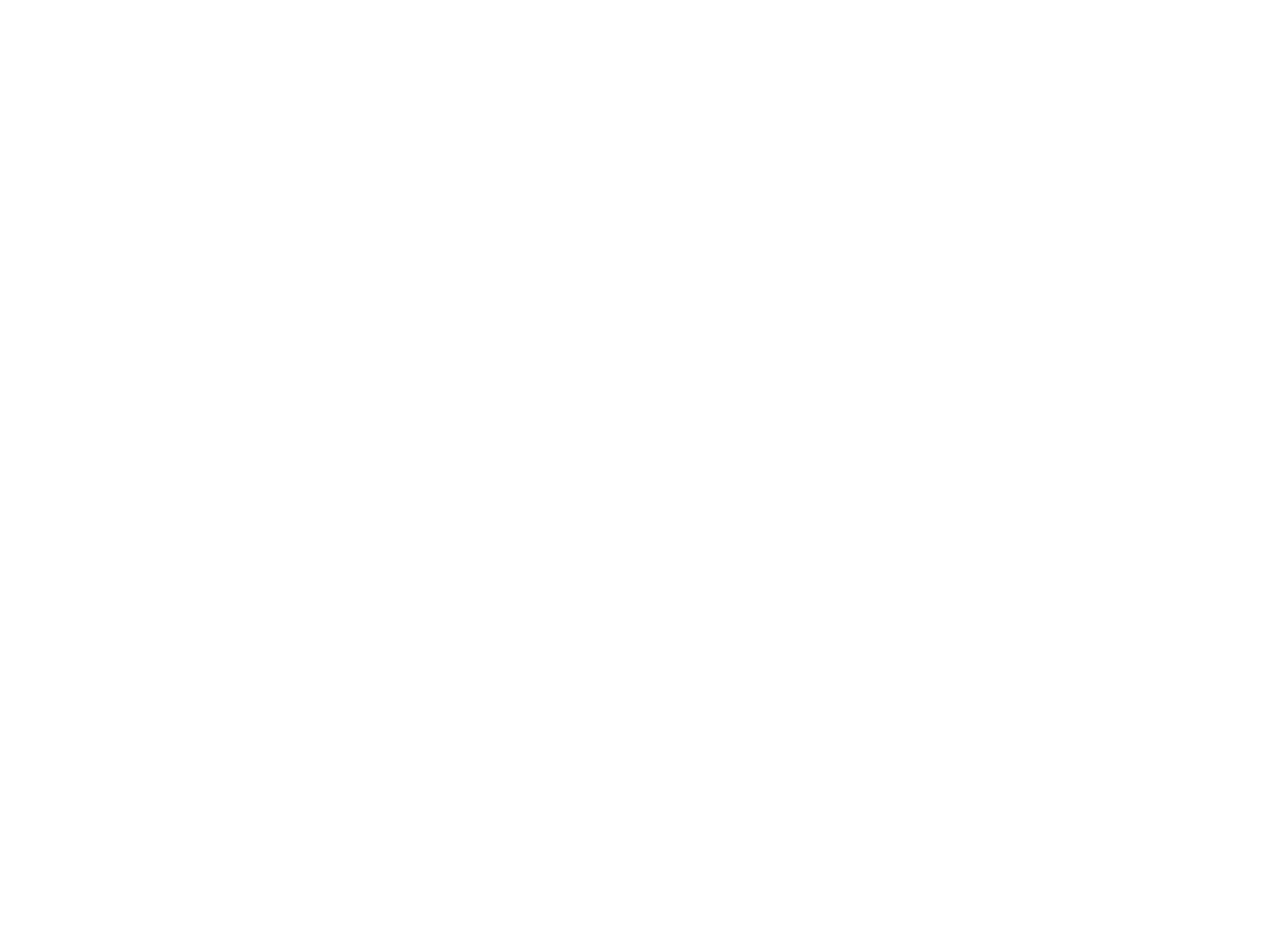
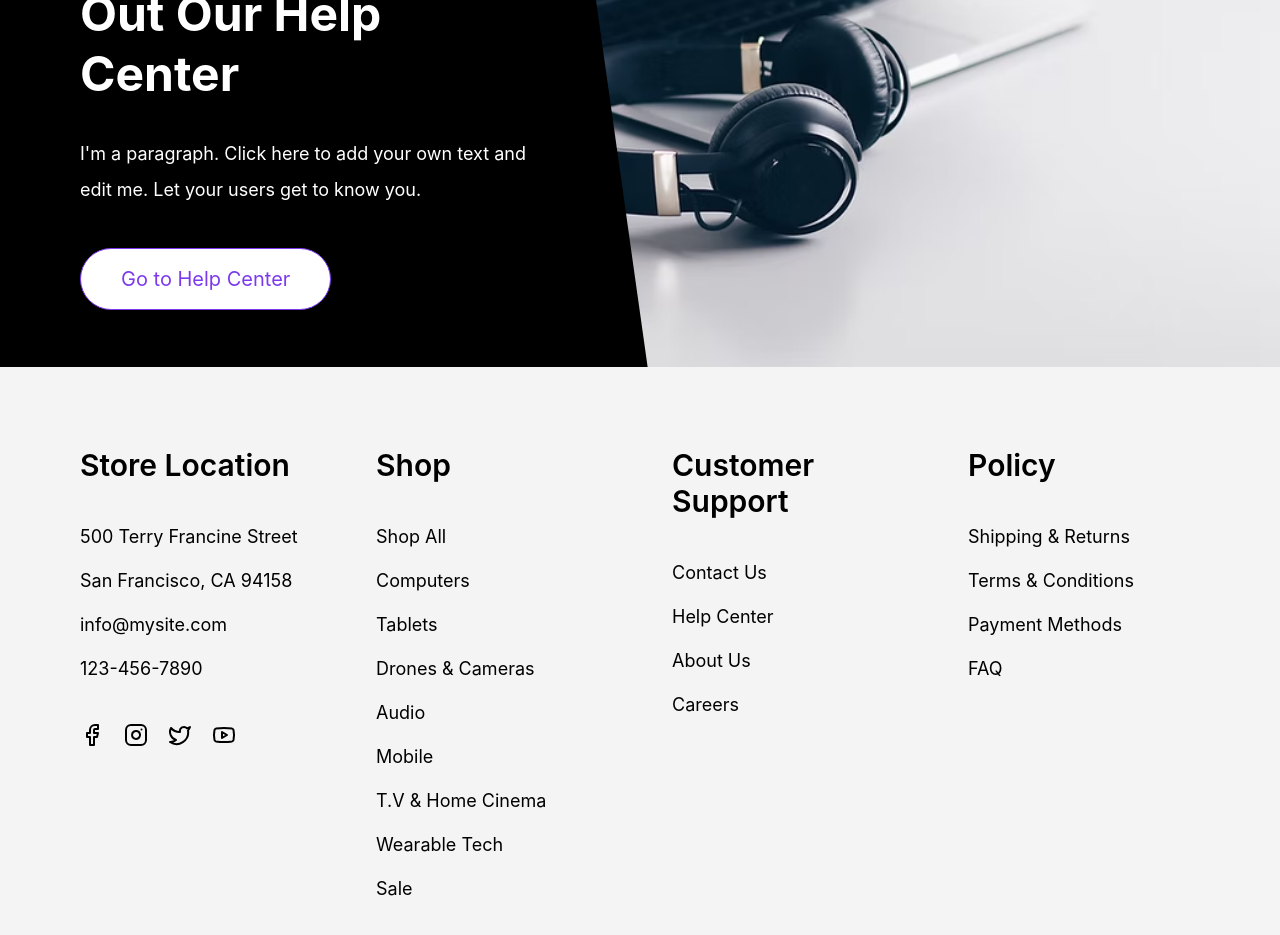
Before and after one commit to hrithik-nonia/electronic_shop, a React (Vite) app: page / in a window 1280 px wide. Shown: the part 5200-6135 px from the top of the page. Before the commit the page ends 4987 px from the top, so only its background shows below. Built offline with nearby package versions, Linux system fonts and the light colour scheme.

Commit message:
landing page complete

```diff
--- a/src/App.jsx
+++ b/src/App.jsx
@@ -1,5 +1,5 @@
 import Navbar from "./components/navbar";
-
+import Footer from "./components/footer";
 import { Routes, Route } from "react-router-dom";
 import Home from "./pages/home_page";
 
@@ -10,6 +10,7 @@
       <Routes>
         <Route path="/" element={<Home />} />
       </Routes>
+      <Footer />
     </>
   );
 }
--- /dev/null
+++ b/src/components/footer.jsx
@@ -0,0 +1,117 @@
+import { Facebook, Instagram, Twitter, Youtube } from "lucide-react";
+
+export default function Footer() {
+  return (
+    <footer className="bg-[#f4f4f4] py-20 px-6 lg:px-20">
+      <div className="max-w-7xl mx-auto">
+        <div className="grid grid-cols-1 md:grid-cols-2 lg:grid-cols-4 gap-16">
+          {/* Store Location */}
+          <div>
+            <h3 className="text-3xl font-semibold mb-10">Store Location</h3>
+
+            <div className="space-y-4 text-lg">
+              <p>500 Terry Francine Street</p>
+              <p>San Francisco, CA 94158</p>
+              <p>info@mysite.com</p>
+              <p>123-456-7890</p>
+            </div>
+
+            <div className="flex items-center gap-5 mt-10">
+              <Facebook
+                size={24}
+                className="cursor-pointer hover:scale-110 transition"
+              />
+              <Instagram
+                size={24}
+                className="cursor-pointer hover:scale-110 transition"
+              />
+              <Twitter
+                size={24}
+                className="cursor-pointer hover:scale-110 transition"
+              />
+              <Youtube
+                size={24}
+                className="cursor-pointer hover:scale-110 transition"
+              />
+            </div>
+          </div>
+
+          {/* Shop */}
+          <div>
+            <h3 className="text-3xl font-semibold mb-10">Shop</h3>
+
+            <ul className="space-y-4 text-lg">
+              <li>
+                <a href="#">Shop All</a>
+              </li>
+              <li>
+                <a href="#">Computers</a>
+              </li>
+              <li>
+                <a href="#">Tablets</a>
+              </li>
+              <li>
+                <a href="#">Drones & Cameras</a>
+              </li>
+              <li>
+                <a href="#">Audio</a>
+              </li>
+              <li>
+                <a href="#">Mobile</a>
+              </li>
+              <li>
+                <a href="#">T.V & Home Cinema</a>
+              </li>
+              <li>
+                <a href="#">Wearable Tech</a>
+              </li>
+              <li>
+                <a href="#">Sale</a>
+              </li>
+            </ul>
+          </div>
+
+          {/* Customer Support */}
+          <div>
+            <h3 className="text-3xl font-semibold mb-10">Customer Support</h3>
+
+            <ul className="space-y-4 text-lg">
+              <li>
+                <a href="#">Contact Us</a>
+              </li>
+              <li>
+                <a href="#">Help Center</a>
+              </li>
+              <li>
+                <a href="#">About Us</a>
+              </li>
+              <li>
+                <a href="#">Careers</a>
+              </li>
+            </ul>
+          </div>
+
+          {/* Policy */}
+          <div>
+            <h3 className="text-3xl font-semibold mb-10">Policy</h3>
+
+            <ul className="space-y-4 text-lg">
+              <li>
+                <a href="#">Shipping & Returns</a>
+              </li>
+              <li>
+                <a href="#">Terms & Conditions</a>
+              </li>
+              <li>
+                <a href="#">Payment Methods</a>
+              </li>
+              <li>
+                <a href="#">FAQ</a>
+              </li>
+            </ul>
+          </div>
+        </div>
+      </div>
+    </footer>
+  );
+}
--- a/src/pages/home_page.jsx
+++ b/src/pages/home_page.jsx
@@ -3,6 +3,7 @@
 import section1_ban1 from "../assets/section1-ban.avif";
 import section1_ban2 from "../assets/section1-ban2.avif";
 import section4_ban from "../assets/section4-ban.avif";
+import section8_ban from "../assets/section8_ban.avif";
 // logoes for sections
 import { Truck, PackageCheck, Percent, RotateCw } from "lucide-react";
 
@@ -250,6 +251,7 @@
                       outline-none
                       text-white
                       placeholder:text-white/60
+                      py-3.5
                     "
                     />
 
@@ -293,7 +295,54 @@
               </div>
             </section>
           </section>
+        </section>
+
         {/* section 8 */}
+        <section className="relative min-h-[500px] overflow-hidden mt-20">
+          {/* Image */}
+          <img
+            src={section8_ban}
+            alt={`${section8_ban} banner`}
+            className="absolute inset-0 w-full h-full object-cover"
+          />
+
+          {/* Left Black Panel */}
+          <div
+            className="
+            absolute
+            left-0
+            top-0
+            h-full
+            w-full
+            lg:w-[55%]
+            bg-black
+            text-white
+            flex
+            items-center
+            px-8
+            lg:px-20
+          "
+            style={{
+              clipPath: "polygon(0 0, 82% 0, 92% 100%, 0 100%)",
+            }}
+          >
+            <div className="max-w-md">
+              <h2 className="text-5xl font-bold leading-tight">
+                Need Help? Check
+                <br />
+                Out Our Help Center
+              </h2>
+
+              <p className="mt-8 text-lg leading-9">
+                I'm a paragraph. Click here to add your own text and edit me.
+                Let your users get to know you.
+              </p>
+
+              <button className="mt-10 bg-white hover:bg-[#7c3aed] hover:text-white border border-[#7c3aed] text-[#7C3AED] px-10 py-4 rounded-full text-xl transition-colors duration-300">
+                Go to Help Center
+              </button>
+            </div>
+          </div>
         </section>
       </section>
     </>
```
Also changed, not shown: src/assets/section8_ban.avif (added). Lines whose indentation alone changed are shown as unchanged.
